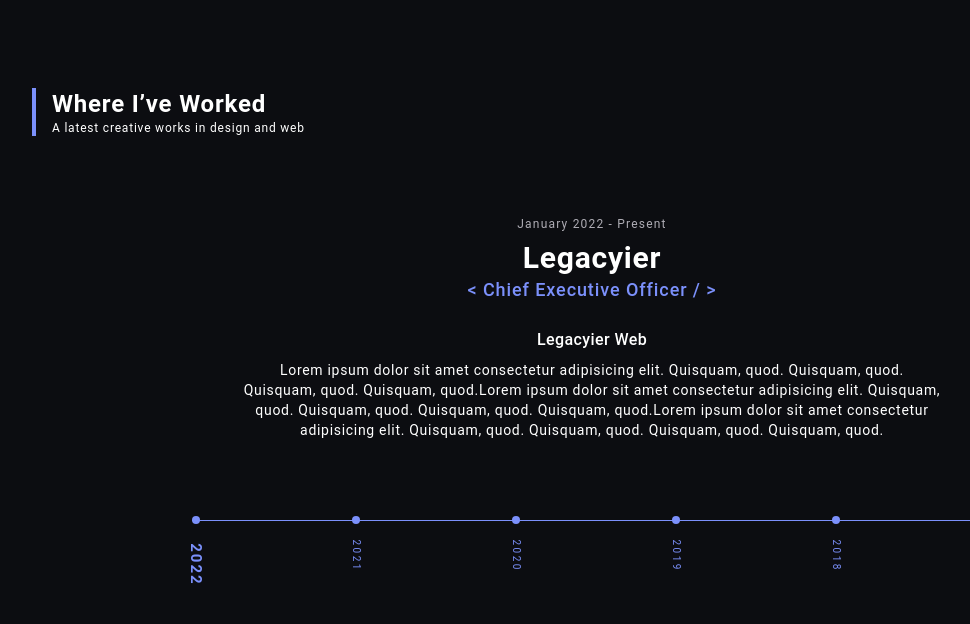
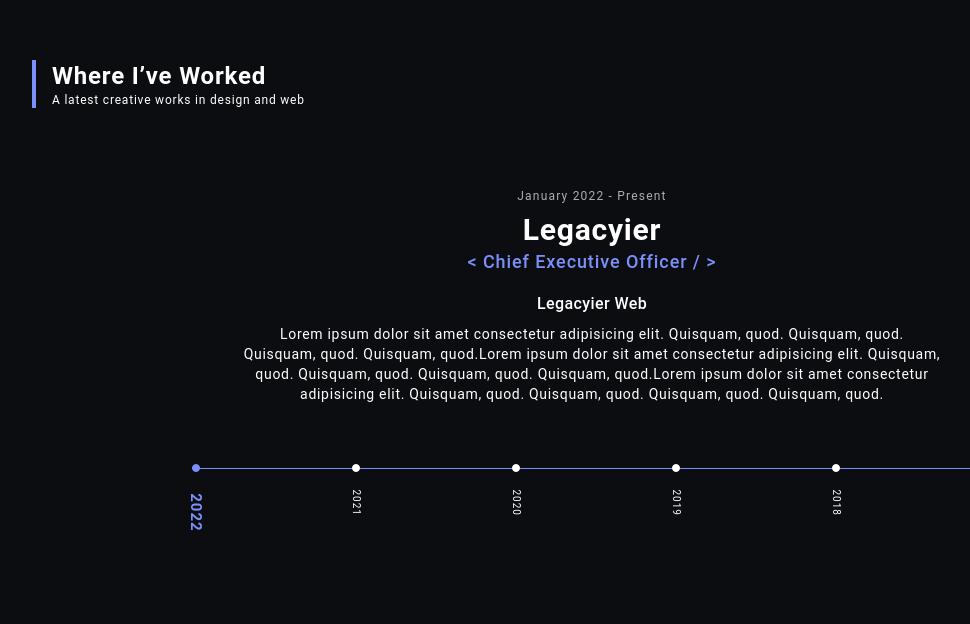
Before and after one commit to ImJars/legacyier-express, a Gatsby site: page / in a window 1280 px wide. Shown: the part 2456-3080 px from the top of the page, without its empty margins (48-1018 px from the left). Built offline with nearby package versions, Linux system fonts and the light colour scheme; Gatsby itself is replaced by a stand-in of ours.

Commit message:
fixing works-section

```diff
--- a/src/components/components/seccion-carousel.jsx
+++ b/src/components/components/seccion-carousel.jsx
@@ -23,7 +23,7 @@ const Seccion = ({ ref, date, business, worked, title, description }) => {
                     </h1>
                     <h2
                         className='text-lg text-septenary tracking-wider
-                                    font-medium mb-6'
+                                    font-medium mb-4'
                     >
                         &#60; { worked } &#47; &#62;
                     </h2>
--- a/src/components/work.jsx
+++ b/src/components/work.jsx
@@ -20,13 +20,15 @@ const Button = styled.button`
         height: 0.5rem;
         background-color: #7B90FB;
         border-radius: 50%;
+        border: 1px solid #7B90FB;
         transition: all 500ms ease-in-out;
     }
     &.inactiveButton{
         width: 0.5rem;
         height: 0.5rem;
-        background-color: #7B90FB;
+        background-color: #ffff;
         border-radius: 50%;
+        border: 1px solid #ffff;
         transition: all 500ms ease-in-out;
     }
     .activeText{
@@ -34,14 +36,14 @@ const Button = styled.button`
         font-weight: 700;
         color: #7B90FB;
         font-size: 15px;
-        letter-spacing: 2px;
+        letter-spacing: 1px;
         transition: all 500ms ease-in-out;
     }
     .inactiveText{
         transform: rotate(90deg) translateX(20px);
-        color: #7B90FB;
+        color: #ffff;
         font-size: 10px;
-        letter-spacing: 2.5px;
+        letter-spacing: 1px;
         transition: all 500ms ease-in-out;
     }
 `
@@ -59,7 +61,7 @@ const Work = ({ refWork }) => {
                 ref={ refWork }
                 id='Works'
                 className="w-full h-screen bg-primary text-white
-                font-roboto flex justify-center items-center pb-20"
+                font-roboto flex justify-center items-center pb-40"
             >
                 <div
                     className='w-250 flex flex-col'
@@ -148,7 +150,7 @@ const Work = ({ refWork }) => {
                         </TabContent>
                     </div>
                     <div
-                        className='mt-20 flex justify-center mx-80 sm:mx-40'
+                        className='mt-16 flex justify-center mx-80 sm:mx-40'
                     >
                         <div
                             className='w-full h-1px bg-septenary justify-between grid grid-cols-5 content-center'
```
